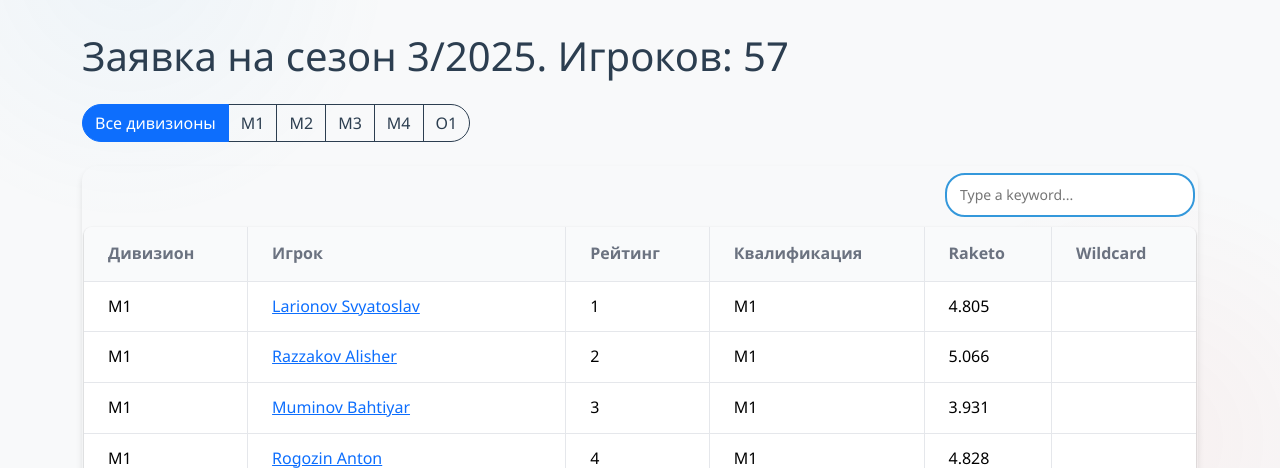
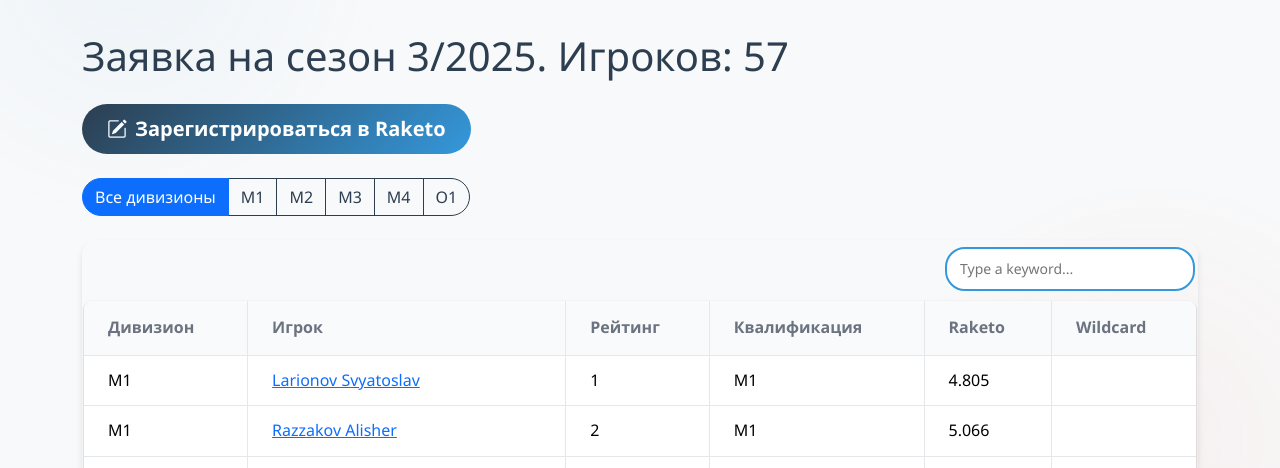
Before and after one commit to gozik/masters-league, a Flask app: page /application in a window 1280 px wide. Shown: the part 200-668 px from the top of the page. Run offline with Flask 3, Linux system fonts and the light colour scheme; some libraries are stand-ins or nearby versions.

Commit message:
Add button to register-in in application template.

```diff
--- a/templates/application.html
+++ b/templates/application.html
@@ -19,6 +19,12 @@
 
 {% block content %}
 <h1 class="mb-4">Заявка на сезон 3/2025. Игроков: {% if division_name %} {{ selected_player_count }} из {% endif %} {{ count }}</h1>
+
+<div class="mb-4">
+    <a href="https://raketo.app.link/XdJwhhziuWb" class="btn btn-primary btn-lg me-md-3">
+        <i class="bi bi-pencil-square me-2"></i>Зарегистрироваться в Raketo
+    </a>
+</div>
 
 <div class="mb-4">
     <div class="btn-group" role="group">
```
